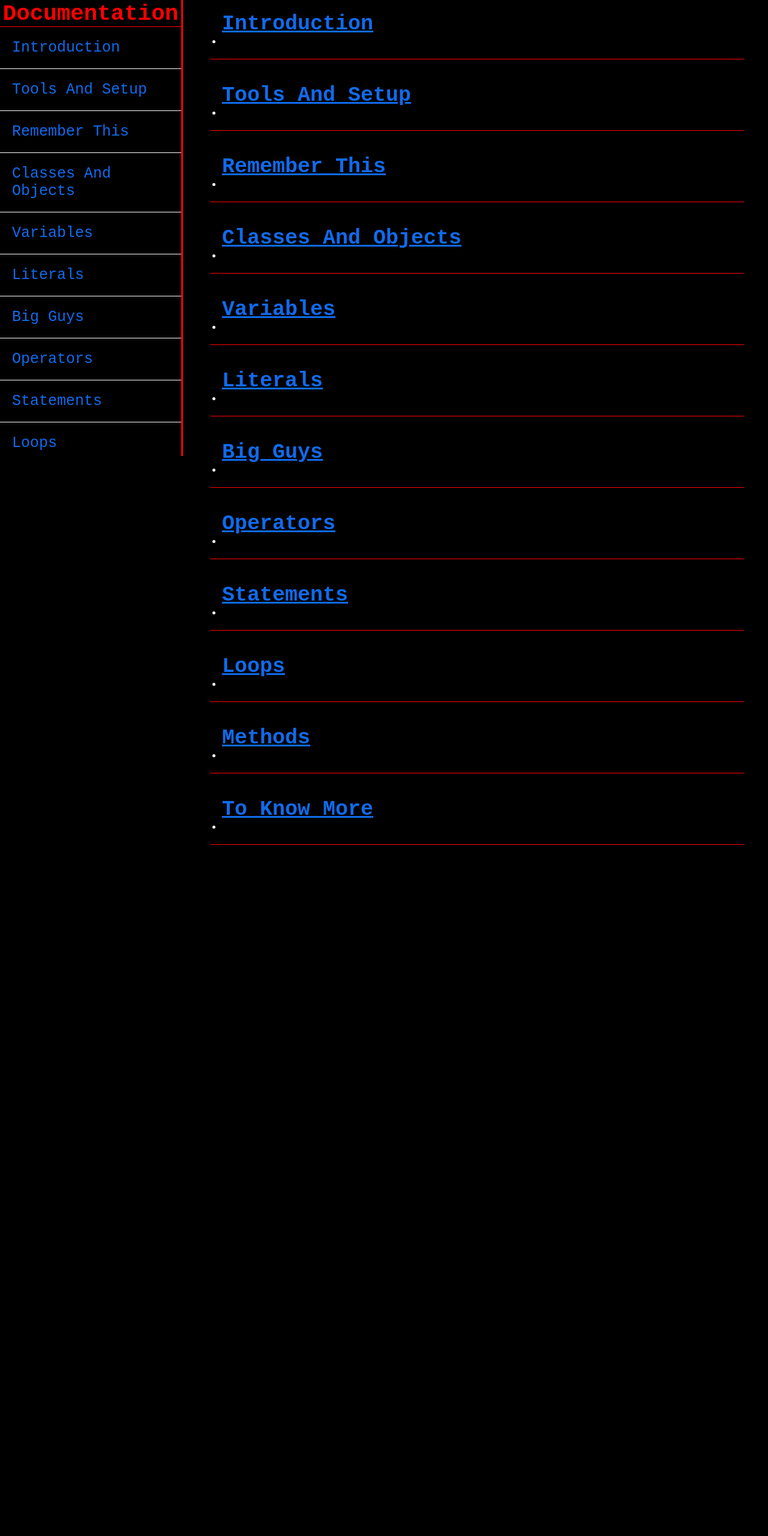
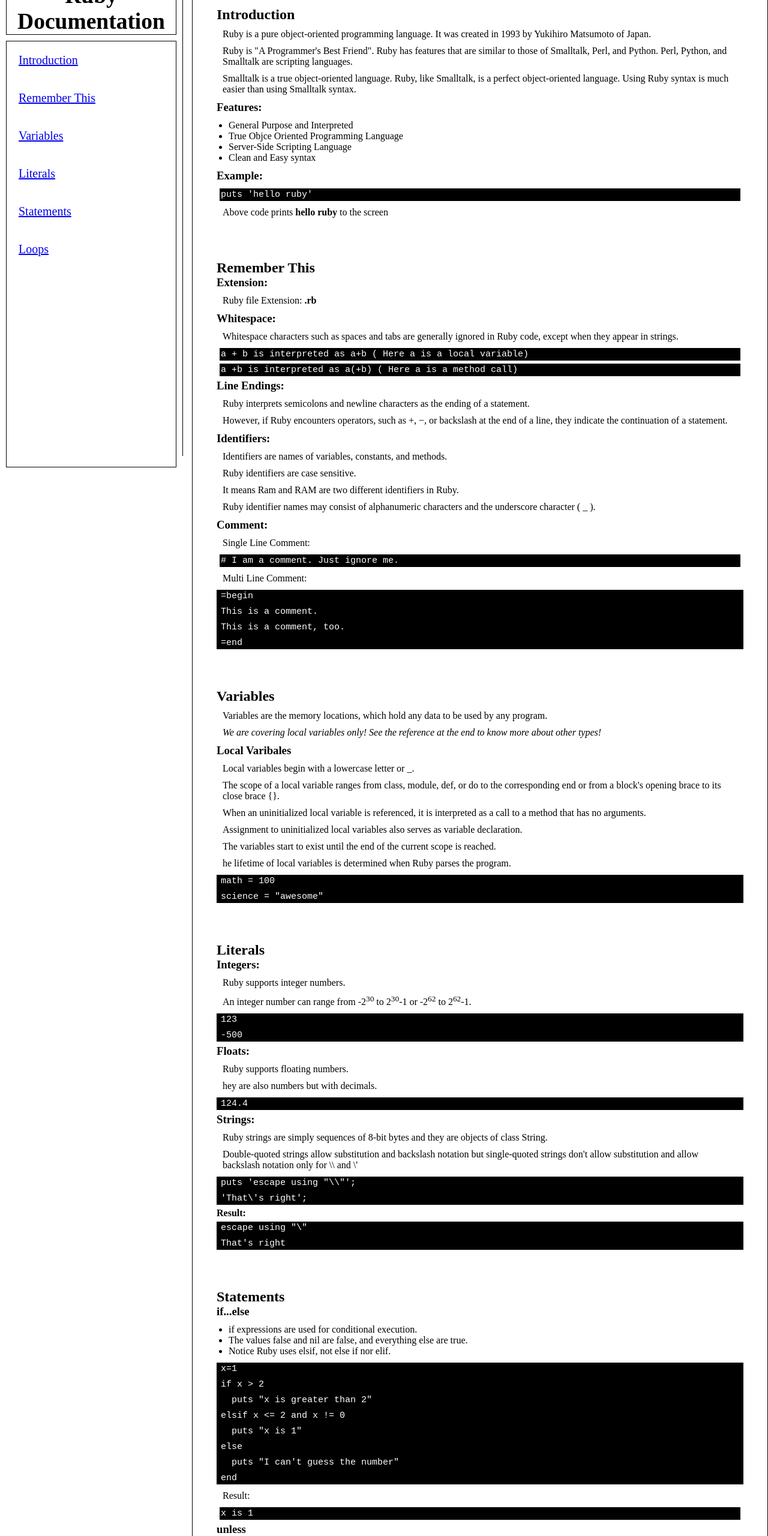
Before and after one commit to Maheshkumar-novice/fcc-TechnicalDocumentation, a plain HTML site: page index.html in a window 1280 px wide. Shown: the part 40-2600 px from the top of the page at 60% size. Before the commit the page ends 1488 px from the top, so only its background shows below. Drawn offline with Linux system fonts and the light colour scheme.

Commit message:
project done

```diff
--- a/css/style.css
+++ b/css/style.css
@@ -1,90 +1,128 @@
+/* Basic */
 * {
   margin: 0;
   padding: 0;
   box-sizing: border-box;
 }
+
 html,
 body {
   min-width: 290px;
-  background-color: black;
 }
-body {
-  display: flex;
-}
+
+/* NavBar */
 #navbar {
-  font-family: "Courier New", Courier, monospace;
   position: fixed;
   top: 0;
   left: 0;
   height: 100vh;
+  padding-bottom: 10px;
   min-width: 290px;
   width: 305px;
-  border-right: solid red;
+  border-right: 1px solid black;
 }
+
 #navbar header {
-  color: red;
   text-align: center;
   font-size: 25px;
-  border-bottom: 1px solid red;
+  border: 1px solid black;
+  margin: 10px;
 }
+
 #nav-ul {
   overflow-y: auto;
   overflow-x: hidden;
   list-style: none;
   height: 90%;
+  margin: 10px;
+  border: 1px solid black;
 }
+
 #nav-ul a {
-  text-decoration: none;
-  color: #106bed;
-  font-size: 25px;
+  font-size: 20px;
 }
+
 #nav-ul li {
-  border-bottom: 1px solid white;
   width: 100%;
   padding: 20px;
 }
+
+/* Main */
 #main-doc {
-  color: white;
   position: absolute;
   left: 0;
   right: 0;
-  margin-left: 310px;
-  padding: 20px;
-  margin-bottom: 110px;
+  margin-left: 320px;
+  margin-top: 10px;
+  border: 1px solid black;
 }
-#main-doc h2 {
-  color: #106bed;
-  text-decoration: underline;
-  font-family: "Courier New", Courier, monospace;
-  font-size: 35px;
-}
+
 #main-doc section {
   padding: 20px;
   margin: 20px;
-  border-bottom: 1px solid red;
 }
+
+#main-doc section ul {
+  margin: 10px;
+  margin-left: 20px;
+}
+
+#main-doc section p {
+  margin: 10px;
+}
+
+#main-doc section h3 {
+  margin-bottom: 10px;
+}
+
+#main-doc section code {
+  display: block;
+  background-color: black;
+  color: white;
+  font-size: 15px;
+  margin: 5px;
+  padding: 2px;
+}
+
+#main-doc section div {
+  background-color: black;
+}
+
+#main-doc #learn {
+  text-align: center;
+  margin-top: 50px;
+}
+
+/* Media Queries Mobile */
 @media only screen and (max-width: 600px) {
   #navbar {
-    max-height: 360px;
+    max-height: 380px;
     width: 100%;
     position: absolute;
     top: 0;
     padding: 0;
     margin: 0;
-    padding: 10px;
     border: none;
   }
+
   #nav-ul {
-    width: 100%;
     height: 280px;
   }
+
   #nav-ul a {
-    font-size: 1.5rem;
+    font-size: 15px;
   }
+
   #main-doc {
-    border-top: 4px solid white;
     position: relative;
     margin-top: 380px;
     margin-left: 0;
+    border: 0;
   }
 }
+
+@media only screen and (max-width: 800px) {
+  #main-doc {
+    border: 0;
+  }
+}
--- a/index.html
+++ b/index.html
@@ -13,21 +13,11 @@
 
       <ul id="nav-ul">
         <li><a href="#Introduction" class="nav-link">Introduction</a></li>
-        <li><a href="#Tools_And_Setup" class="nav-link">Tools And Setup</a></li>
         <li><a href="#Remember_This" class="nav-link">Remember This</a></li>
-        <li>
-          <a href="#Classes_And_Objects" class="nav-link"
-            >Classes And Objects</a
-          >
-        </li>
         <li><a href="#Variables" class="nav-link">Variables</a></li>
         <li><a href="#Literals" class="nav-link">Literals</a></li>
-        <li><a href="#Big_Guys" class="nav-link">Big Guys</a></li>
-        <li><a href="#Operators" class="nav-link">Operators</a></li>
         <li><a href="#Statements" class="nav-link">Statements</a></li>
         <li><a href="#Loops" class="nav-link">Loops</a></li>
-        <li><a href="#Methods" class="nav-link">Methods</a></li>
-        <li><a href="#To_Know_More" class="nav-link">To Know More</a></li>
       </ul>
     </nav>
     <!-- Main Section -->
@@ -36,159 +26,276 @@
       <section class="main-section" id="Introduction">
         <header><h2>Introduction</h2></header>
 
-        <p></p>
-
-        <code></code>
-
+        <p>
+          Ruby is a pure object-oriented programming language. It was created in
+          1993 by Yukihiro Matsumoto of Japan.
+        </p>
+        <p>
+          Ruby is "A Programmer's Best Friend". Ruby has features that are
+          similar to those of Smalltalk, Perl, and Python. Perl, Python, and
+          Smalltalk are scripting languages.
+        </p>
+        <p>
+          Smalltalk is a true object-oriented language. Ruby, like Smalltalk, is
+          a perfect object-oriented language. Using Ruby syntax is much easier
+          than using Smalltalk syntax.
+        </p>
+        <h3>Features:</h3>
         <ul>
-          <li></li>
+          <li>General Purpose and Interpreted</li>
+          <li>True Objce Oriented Programming Language</li>
+          <li>Server-Side Scripting Language</li>
+          <li>Clean and Easy syntax</li>
         </ul>
-      </section>
-
-      <!-- Tools and Setup -->
-      <section class="main-section" id="Tools_And_Setup">
-        <header><h2>Tools And Setup</h2></header>
-
-        <p></p>
-
-        <code></code>
-
-        <ul>
-          <li></li>
-        </ul>
+        <h3>Example:</h3>
+        <code>puts 'hello ruby'</code>
+        <p>Above code prints <strong>hello ruby</strong> to the screen</p>
       </section>
 
       <!-- Remember This -->
       <section class="main-section" id="Remember_This">
         <header><h2>Remember This</h2></header>
 
-        <p></p>
+        <h3>Extension:</h3>
+        <p>Ruby file Extension: <strong>.rb</strong></p>
 
-        <code></code>
+        <h3>Whitespace:</h3>
+        <p>
+          Whitespace characters such as spaces and tabs are generally ignored in
+          Ruby code, except when they appear in strings.
+        </p>
+        <code>a + b is interpreted as a+b ( Here a is a local variable)</code>
+        <code>a +b is interpreted as a(+b) ( Here a is a method call)</code>
 
-        <ul>
-          <li></li>
-        </ul>
-      </section>
+        <h3>Line Endings:</h3>
+        <p>
+          Ruby interprets semicolons and newline characters as the ending of a
+          statement.
+        </p>
+        <p>
+          However, if Ruby encounters operators, such as +, −, or backslash at
+          the end of a line, they indicate the continuation of a statement.
+        </p>
 
-      <!-- Classes and Objects -->
-      <section class="main-section" id="Classes_And_Objects">
-        <header><h2>Classes And Objects</h2></header>
+        <h3>Identifiers:</h3>
+        <p>Identifiers are names of variables, constants, and methods.</p>
+        <p>Ruby identifiers are case sensitive.</p>
+        <p>It means Ram and RAM are two different identifiers in Ruby.</p>
+        <p>
+          Ruby identifier names may consist of alphanumeric characters and the
+          underscore character ( _ ).
+        </p>
 
-        <p></p>
-
-        <code></code>
-
-        <ul>
-          <li></li>
-        </ul>
+        <h3>Comment:</h3>
+        <p>Single Line Comment:</p>
+        <code># I am a comment. Just ignore me.</code>
+        <p>Multi Line Comment:</p>
+        <div>
+          <code>=begin</code>
+          <code>This is a comment.</code>
+          <code>This is a comment, too.</code>
+          <code>=end</code>
+        </div>
       </section>
 
       <!-- Variables -->
       <section class="main-section" id="Variables">
         <header><h2>Variables</h2></header>
 
-        <p></p>
+        <p>
+          Variables are the memory locations, which hold any data to be used by
+          any program.
+        </p>
+        <p>
+          <em
+            >We are covering local variables only! See the reference at the end
+            to know more about other types!</em
+          >
+        </p>
 
-        <code></code>
-
-        <ul>
-          <li></li>
-        </ul>
+        <h3>Local Varibales</h3>
+        <p>Local variables begin with a lowercase letter or _.</p>
+        <p>
+          The scope of a local variable ranges from class, module, def, or do to
+          the corresponding end or from a block's opening brace to its close
+          brace {}.
+        </p>
+        <p>
+          When an uninitialized local variable is referenced, it is interpreted
+          as a call to a method that has no arguments.
+        </p>
+        <p>
+          Assignment to uninitialized local variables also serves as variable
+          declaration.
+        </p>
+        <p>
+          The variables start to exist until the end of the current scope is
+          reached.
+        </p>
+        <p>
+          he lifetime of local variables is determined when Ruby parses the
+          program.
+        </p>
+        <div>
+          <code>math = 100</code>
+          <code>science = "awesome"</code>
+        </div>
       </section>
 
       <!-- Literals -->
       <section class="main-section" id="Literals">
         <header><h2>Literals</h2></header>
 
-        <p></p>
+        <h3>Integers:</h3>
+        <p>Ruby supports integer numbers.</p>
+        <p>
+          An integer number can range from -2<sup>30</sup> to 2<sup>30</sup>-1
+          or -2<sup>62</sup> to 2<sup>62</sup>-1.
+        </p>
+        <div>
+          <code>123</code>
+          <code>-500</code>
+        </div>
 
-        <code></code>
+        <h3>Floats:</h3>
+        <p>Ruby supports floating numbers.</p>
+        <p>hey are also numbers but with decimals.</p>
+        <div>
+          <code>124.4</code>
+        </div>
 
-        <ul>
-          <li></li>
-        </ul>
-      </section>
-
-      <!-- Big Guys -->
-      <section class="main-section" id="Big_Guys">
-        <header><h2>Big Guys</h2></header>
-
-        <p></p>
-
-        <code></code>
-
-        <ul>
-          <li></li>
-        </ul>
-      </section>
-
-      <!-- Operators -->
-      <section class="main-section" id="Operators">
-        <header><h2>Operators</h2></header>
-
-        <p></p>
-
-        <code></code>
-
-        <ul>
-          <li></li>
-        </ul>
+        <h3>Strings:</h3>
+        <p>
+          Ruby strings are simply sequences of 8-bit bytes and they are objects
+          of class String.
+        </p>
+        <p>
+          Double-quoted strings allow substitution and backslash notation but
+          single-quoted strings don't allow substitution and allow backslash
+          notation only for \\ and \'
+        </p>
+        <div>
+          <code>puts 'escape using "\\"';</code>
+          <code>'That\'s right';</code>
+        </div>
+        <h4>Result:</h4>
+        <div>
+          <code>escape using "\"</code>
+          <code>That's right</code>
+        </div>
       </section>
 
       <!-- Statements -->
       <section class="main-section" id="Statements">
         <header><h2>Statements</h2></header>
 
-        <p></p>
+        <h3>if...else</h3>
+        <ul>
+          <li>if expressions are used for conditional execution.</li>
+          <li>
+            The values false and nil are false, and everything else are true.
+          </li>
+          <li>Notice Ruby uses elsif, not else if nor elif.</li>
+        </ul>
+        <div>
+          <code>x=1</code>
+          <code>if x &gt; 2</code>
+          <code style="padding-left: 20px">puts "x is greater than 2"</code>
+          <code>elsif x &lt;= 2 and x != 0</code>
+          <code style="padding-left: 20px">puts "x is 1"</code>
+          <code>else</code>
+          <code style="padding-left: 20px"
+            >puts "I can't guess the number"</code
+          >
+          <code>end</code>
+        </div>
+        <p>Result:</p>
+        <code>x is 1</code>
 
-        <code></code>
-
-        <ul>
-          <li></li>
-        </ul>
+        <h3>unless</h3>
+        <p>
+          Executes code if conditional is false. If the conditional is true,
+          code specified in the else clause is executed.
+        </p>
+        <div>
+          <code>x = 1</code>
+          <code>unless x &gt;=2</code>
+          <code style="padding-left: 20px">puts "x is less than 2"</code>
+          <code>else</code>
+          <code style="padding-left: 20px">puts "x is greater than 2"</code>
+          <code>end</code>
+        </div>
+        <p>Result:</p>
+        <code>x is less than 2</code>
       </section>
 
       <!-- Loops -->
       <section class="main-section" id="Loops">
         <header><h2>Loops</h2></header>
 
-        <p></p>
+        <h3>while</h3>
+        <p>
+          Executes code while conditional is true. A while loop's conditional is
+          separated from code by the reserved word do, a newline, backslash \,
+          or a semicolon ;.
+        </p>
+        <div>
+          <code>i = 0</code>
+          <code>num = 3</code>
+          <br />
+          <code>while i &lt; num do</code>
+          <code style="padding-left: 20px">puts i</code>
+          <code>end</code>
+        </div>
+        <p>Result:</p>
+        <div>
+          <code>0</code>
+          <code>1</code>
+          <code>2</code>
+        </div>
 
-        <code></code>
+        <h3>until</h3>
+        <p>
+          Executes code while conditional is false. An until statement's
+          conditional is separated from code by the reserved word do, a newline,
+          or a semicolon.
+        </p>
+        <div>
+          <code>i = 0</code>
+          <code>num = 3</code>
+          <br />
+          <code>until i &gt; num do</code>
+          <code style="padding-left: 20px">puts i</code>
+          <code>end</code>
+        </div>
+        <p>Result:</p>
+        <div>
+          <code>0</code>
+          <code>1</code>
+          <code>2</code>
+          <code>3</code>
+        </div>
 
-        <ul>
-          <li></li>
-        </ul>
-      </section>
-
-      <!-- Methods -->
-      <section class="main-section" id="Methods">
-        <header><h2>Methods</h2></header>
-
-        <p></p>
-
-        <code></code>
-
-        <ul>
-          <li></li>
-        </ul>
-      </section>
-
-      <!-- To Know More -->
-      <section class="main-section" id="To_Know_More">
-        <header><h2>To Know More</h2></header>
-
-        <p></p>
-
-        <code></code>
-
-        <ul>
-          <li></li>
-        </ul>
+        <h3>for</h3>
+        <p>Executes code once for each element in expression.</p>
+        <div>
+          <code>for i in 0..2</code>
+          <code style="padding-left: 20px">puts i</code>
+        </div>
+        <p>Result:</p>
+        <div>
+          <code>0</code>
+          <code>1</code>
+          <code>2</code>
+        </div>
+        <p id="learn">
+          To Learn Elaborately
+          <a href="https://www.tutorialspoint.com/ruby/ruby_quick_guide.htm"
+            >click here!</a
+          >
+        </p>
       </section>
     </main>
-
     <!-- Script -->
     <script src="https://cdn.freecodecamp.org/testable-projects-fcc/v1/bundle.js"></script>
   </body>
```
